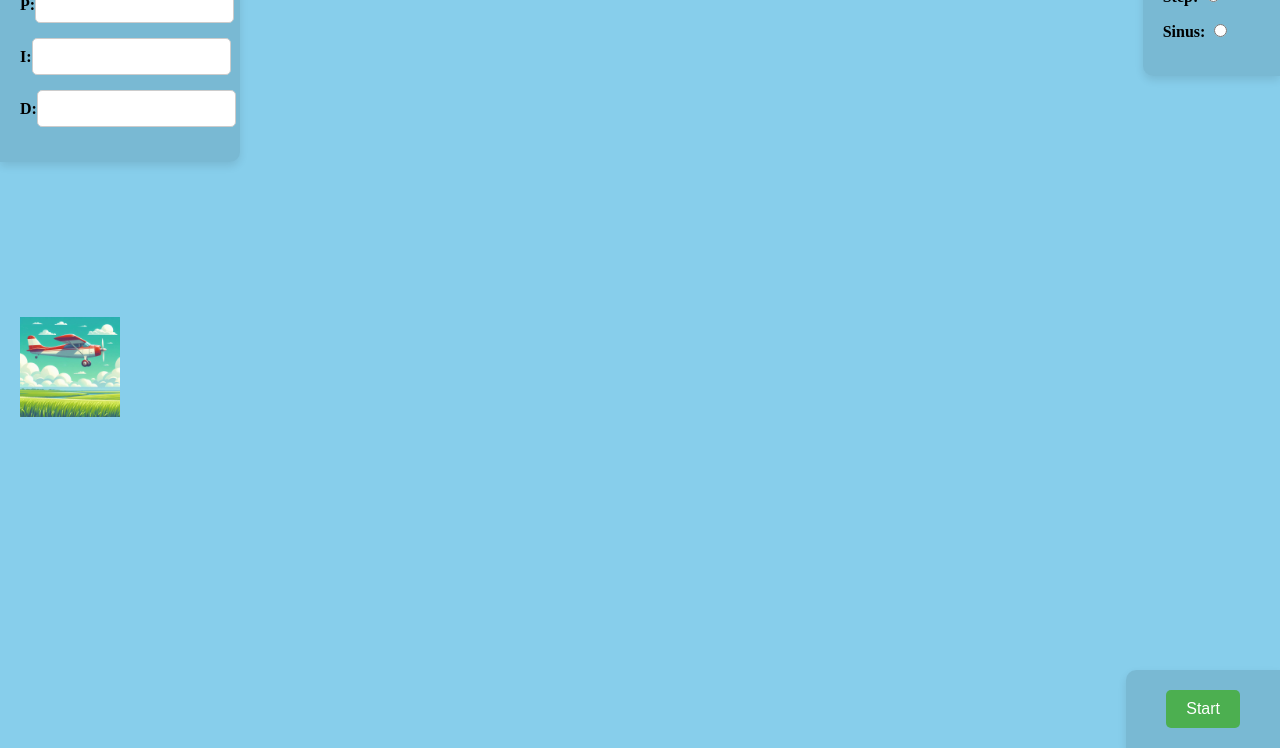
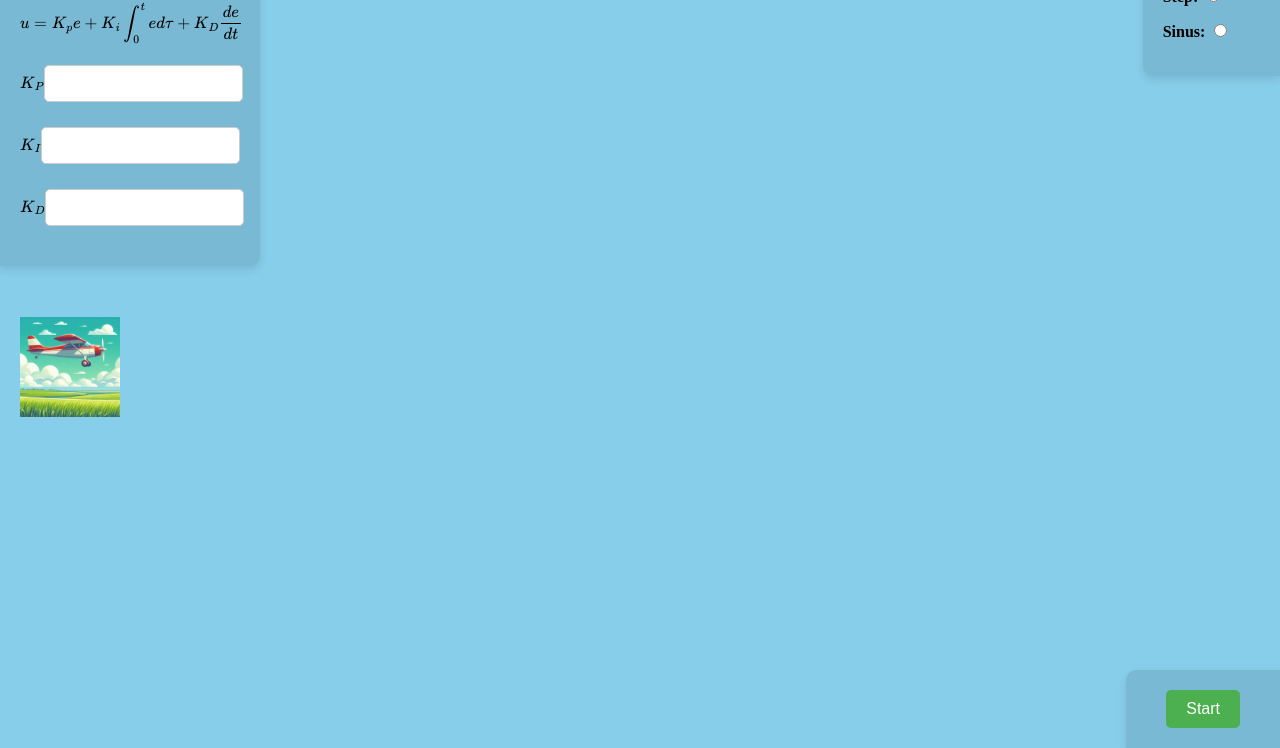
Before and after one commit to flashy85/AirplaneGame, a plain HTML site: page index.html in a window 1280 px wide. Shown: the part 52-800 px from the top of the page. Drawn offline with nearby package versions, Linux system fonts and the light colour scheme.

Commit message:
Added equation for controller

```diff
--- a/index.html
+++ b/index.html
@@ -4,6 +4,7 @@
 <head>
     <meta charset="UTF-8">
     <title>Airplane Game</title>
+    <script src="https://cdn.jsdelivr.net/npm/mathjax@3/es5/tex-mml-chtml.js"></script>
     <style>
         body {
             margin: 0;
@@ -15,6 +16,13 @@
             background-color: skyblue;
             position: relative;
             overflow-x: hidden;
+        }
+
+        .math-container {
+            /*background-color: rgba(0,0,0,0.1);*/
+            /*padding: 2px 10px;*/
+            /*border-radius: 10px;*/
+            text-align: center;
         }
 
         h1 {
@@ -31,7 +39,7 @@
             border-bottom-right-radius: 10px;
             background-color: rgba(0, 0, 0, 0.1);
             box-shadow: 0 4px 8px rgba(0, 0, 0, 0.1);
-            width: 200px;
+            width: 220px;
         }
 
         .input_group {
@@ -41,7 +49,7 @@
         }
 
         .input_group label {
-            width: 25px;
+            width: 35px;
             font-weight: bold;
         }
 
@@ -139,17 +147,19 @@
     <H1>Airplane Game</H1>
     <div class="ControllerSettings">
         <label>Controller Settings</label>
-        <label for="eqn">Eqn: abc</label>
+        <div class="math-container">
+            $$ u = K_p e + K_i \int_0^t e d\tau + K_D \frac{d e}{dt}$$
+        </div>
         <div class="input_group">
-            <label for="p_value">P: </label>
+            <label for="p_value">$$K_P$$</label>
             <input type="number" id="P_ctrl" name="P_ctrl">
         </div>
         <div class="input_group">
-            <label for="I_value">I:</label>
+            <label for="I_value">$$K_I$$</label>
             <input type="number" id="I_ctrl" name="I_ctrl">
         </div>
         <div class="input_group">
-            <label for="D_value">D:</label>
+            <label for="D_value">$$K_D$$</label>
             <input type="number" id="D_ctrl" name="D_ctrl">
         </div>
     </div>
```
